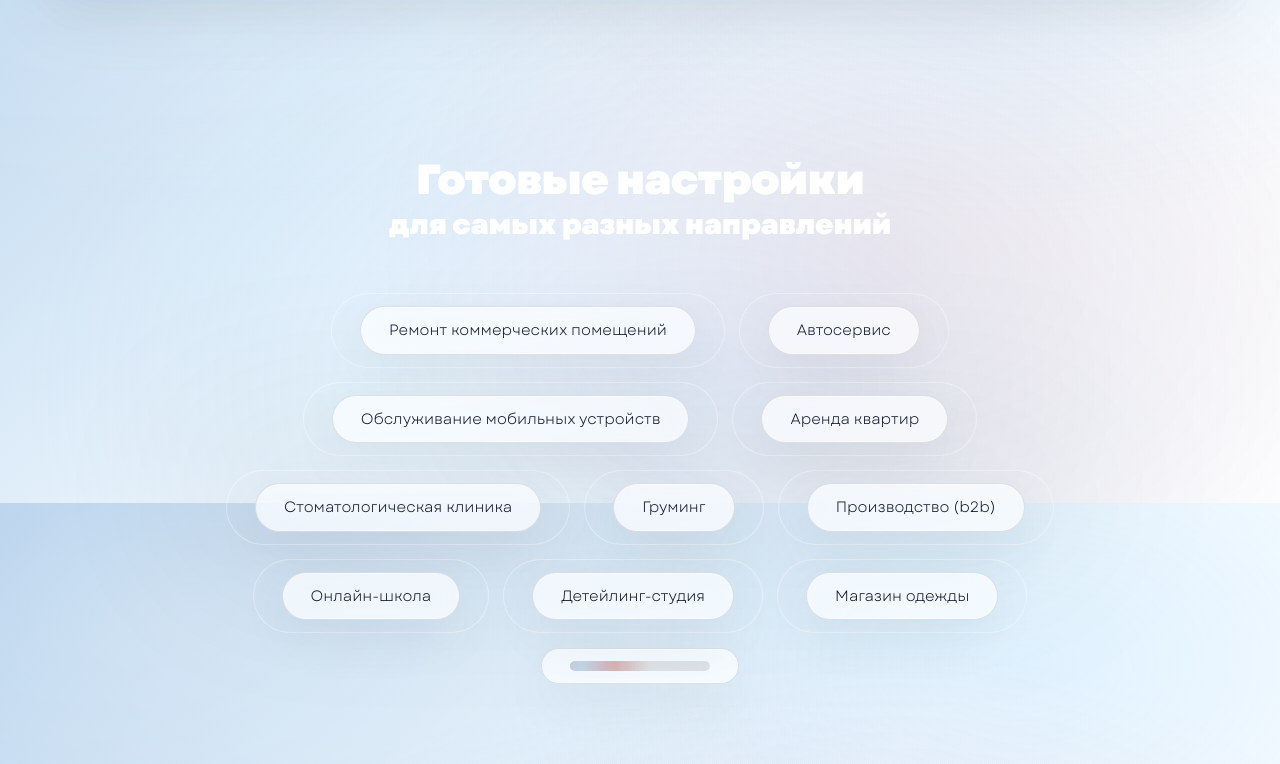
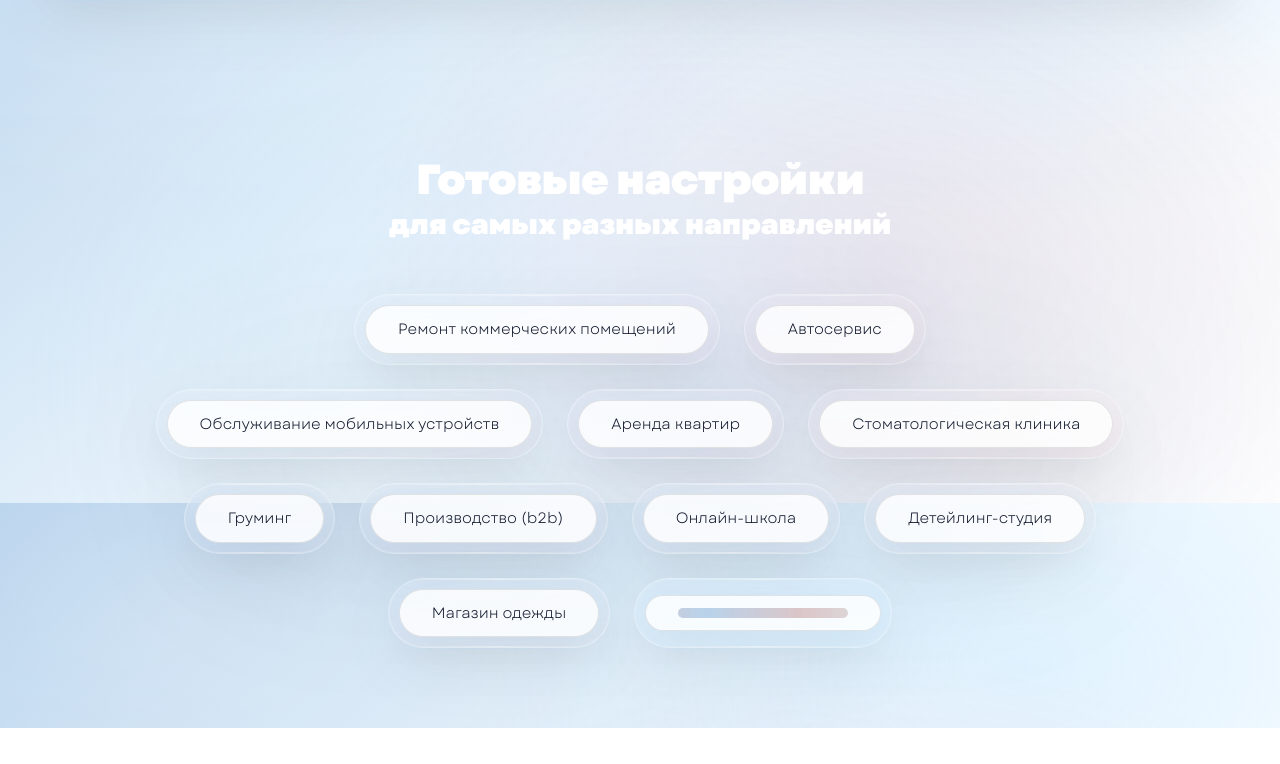
Before and after one commit to uniconsulting/uni.com, a Next.js app: page / in a window 1280 px wide. Shown: the part 2697-3461 px from the top of the page. After the commit the page ends 3425 px from the top, so only its background shows below. Built offline with nearby package versions, Linux system fonts and the light colour scheme.

Commit message:
Update Niches.tsx

```diff
--- a/src/components/sections/Niches.tsx
+++ b/src/components/sections/Niches.tsx
@@ -3,9 +3,7 @@
 import React from "react";
 
 type Props = {
-  /** Если хочешь связать с демо-чатом напрямую, можешь передать колбек */
   onSelectNiche?: (niche: string) => void;
-  /** Опционально: подсветка выбранной ниши извне */
   value?: string;
 };
 
@@ -24,8 +22,6 @@ const PILL_ITEMS: PillItem[] = [
   { label: "Онлайн-школа" },
   { label: "Детейлинг-студия" },
   { label: "Магазин одежды" },
-
-  // последняя “пилюля-загрузка”
   { kind: "loading" },
 ];
 
@@ -36,19 +32,17 @@ export default function NichesBlock({ onSelectNiche, value }: Props) {
   const selectNiche = (niche: string) => {
     setInternalValue(niche);
     onSelectNiche?.(niche);
-
-    // Для секции "6. Демо-чат": можно слушать window.addEventListener("uni:niche-select", ...)
     window.dispatchEvent(new CustomEvent("uni:niche-select", { detail: { niche } }));
   };
 
   return (
     <section id="niches" className="relative py-14 md:py-20">
-      {/* локальная анимация shimmer, чтобы не лезть в globals.css */}
+      {/* локальные keyframes (чтобы не ломать globals.css) */}
       <style>{`
-        @keyframes uniShimmer {
-          0% { transform: translateX(-60%); opacity: .65; }
-          50% { opacity: 1; }
-          100% { transform: translateX(60%); opacity: .65; }
+        @keyframes uniLoaderFlow {
+          0%   { background-position: 0% 50%; opacity: .70; }
+          50%  { opacity: 1; }
+          100% { background-position: 100% 50%; opacity: .70; }
         }
       `}</style>
 
@@ -64,17 +58,17 @@ export default function NichesBlock({ onSelectNiche, value }: Props) {
         </div>
 
         <div className="relative mt-10 md:mt-12">
-          {/* мягкая “подложка-облако” под пилюли */}
+          {/* мягкая “подложка-облако” */}
           <div
             className="
               pointer-events-none absolute left-1/2 top-1/2
-              h-[260px] w-[980px] -translate-x-1/2 -translate-y-1/2
+              h-[280px] w-[980px] -translate-x-1/2 -translate-y-1/2
               rounded-[999px]
-              bg-black/10 blur-[70px] opacity-35
+              bg-black/10 blur-[80px] opacity-30
             "
           />
 
-          <div className="relative mx-auto flex max-w-[980px] flex-wrap justify-center gap-x-4 gap-y-4">
+          <div className="relative mx-auto flex max-w-[980px] flex-wrap justify-center gap-x-6 gap-y-6">
             {PILL_ITEMS.map((item, idx) => {
               if (item.kind === "loading") {
                 return <LoadingPill key={`loading-${idx}`} />;
@@ -112,44 +106,47 @@ function NichePill({
     <button
       type="button"
       onClick={onClick}
+      aria-pressed={active}
       className={`
-        relative inline-flex select-none items-center justify-center
-        rounded-full px-7 py-3
-        whitespace-nowrap
-        text-[14px] sm:text-[15px]
-        font-[400]
-        transition-[transform,color,background-color,border-color,box-shadow] duration-[900ms] ease-out
-        hover:scale-[1.06] active:scale-[0.98]
+        relative inline-flex items-center justify-center
+        rounded-[999px]
+        p-[10px]
+        border border-white/22
+        bg-white/10
+        backdrop-blur-[22px] backdrop-saturate-150
+        shadow-[0_22px_70px_rgba(0,0,0,0.05)]
+        lg-border
+        transition-[transform] duration-[1600ms]
+        ease-[cubic-bezier(0.16,1,0.3,1)]
+        hover:scale-[1.045] active:scale-[0.995]
         focus-visible:outline-none focus-visible:ring-2 focus-visible:ring-white/60
-        ${active ? "scale-[1.02]" : ""}
+        ${active ? "ring-1 ring-[#c73f40]/20" : ""}
       `}
-      aria-pressed={active}
     >
-      {/* “тело” пилюли */}
+      {/* тонкий внутренний хайлайт как “дорогая пластика” */}
+      <span className="pointer-events-none absolute inset-0 rounded-[999px] ring-1 ring-white/12" />
+      <span className="pointer-events-none absolute inset-0 rounded-[999px] opacity-70 bg-[radial-gradient(900px_220px_at_25%_0%,rgba(255,255,255,0.10),transparent_60%),radial-gradient(900px_220px_at_80%_100%,rgba(199,63,64,0.06),transparent_65%)]" />
+
+      {/* белая “пилюля” внутри */}
       <span
         className={`
           relative z-10 inline-flex items-center justify-center
-          rounded-full px-7 py-3
+          rounded-full
+          px-8 py-3
+          bg-white/82
+          border
+          ${active ? "border-[#c73f40]/18" : "border-black/10"}
+          shadow-[0_16px_45px_rgba(0,0,0,0.06)]
+          text-[14px] sm:text-[15px]
+          font-[400]
+          whitespace-nowrap
+          transition-colors duration-[900ms] ease-out
           ${active ? "text-[#c73f40]" : "text-[#0f172a]"}
           hover:text-[#c73f40]
-          bg-white/70
-          backdrop-blur-[18px] backdrop-saturate-150
-          shadow-[0_18px_55px_rgba(0,0,0,0.06)]
-          border
-          ${active ? "border-[#c73f40]/25" : "border-black/10"}
-          lg-border
         `}
       >
         {children}
       </span>
-
-      {/* очень тонкий внутренний хайлайт (дороговизна) */}
-      <span
-        className={`
-          pointer-events-none absolute inset-0 rounded-full
-          ring-1 ring-white/35
-        `}
-      />
     </button>
   );
 }
@@ -158,31 +155,46 @@ function LoadingPill() {
   return (
     <div
       className="
-        relative inline-flex select-none items-center justify-center
-        rounded-full px-7 py-3
-        bg-white/70
-        backdrop-blur-[18px] backdrop-saturate-150
-        shadow-[0_18px_55px_rgba(0,0,0,0.06)]
-        border border-black/10
+        relative inline-flex items-center justify-center
+        rounded-[999px]
+        p-[10px]
+        border border-white/22
+        bg-white/10
+        backdrop-blur-[22px] backdrop-saturate-150
+        shadow-[0_22px_70px_rgba(0,0,0,0.05)]
         lg-border
-        overflow-hidden
-        min-w-[190px]
       "
       aria-hidden="true"
     >
-      {/* “текст” пустой, вместо него линия загрузки */}
-      <div className="relative h-[10px] w-[140px] rounded-full bg-black/10 overflow-hidden">
-        <div
-          className="absolute inset-0"
-          style={{
-            background:
-              "linear-gradient(90deg, rgba(199,63,64,0.00), rgba(199,63,64,0.35), rgba(177,207,235,0.75), rgba(199,63,64,0.35), rgba(199,63,64,0.00))",
-            animation: "uniShimmer 1.9s ease-in-out infinite",
-          }}
-        />
+      <span className="pointer-events-none absolute inset-0 rounded-[999px] ring-1 ring-white/12" />
+      <span className="pointer-events-none absolute inset-0 rounded-[999px] opacity-70 bg-[radial-gradient(900px_220px_at_25%_0%,rgba(255,255,255,0.10),transparent_60%),radial-gradient(900px_220px_at_80%_100%,rgba(177,207,235,0.10),transparent_65%)]" />
+
+      {/* внутренняя белая пилюля (как у остальных) */}
+      <div
+        className="
+          relative z-10 inline-flex items-center justify-center
+          rounded-full
+          px-8 py-3
+          bg-white/82
+          border border-black/10
+          shadow-[0_16px_45px_rgba(0,0,0,0.06)]
+          min-w-[220px]
+        "
+      >
+        {/* “дорогая” загрузка: мягкий перелив внутри полоски */}
+        <div className="relative h-[10px] w-[170px] overflow-hidden rounded-full bg-black/10">
+          <div
+            className="absolute inset-0"
+            style={{
+              backgroundImage:
+                "linear-gradient(90deg, rgba(199,63,64,0.00), rgba(199,63,64,0.18), rgba(177,207,235,0.85), rgba(199,63,64,0.18), rgba(199,63,64,0.00))",
+              backgroundSize: "220% 100%",
+              filter: "blur(0.2px)",
+              animation: "uniLoaderFlow 2.8s cubic-bezier(0.16,1,0.3,1) infinite",
+            }}
+          />
+        </div>
       </div>
-
-      <span className="pointer-events-none absolute inset-0 rounded-full ring-1 ring-white/35" />
     </div>
   );
 }
```
